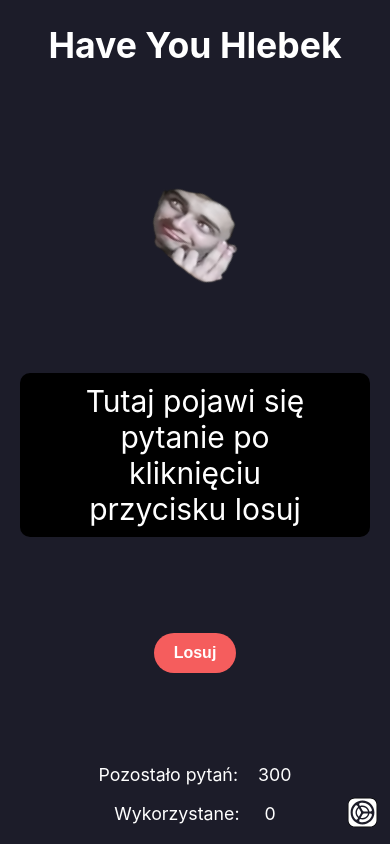
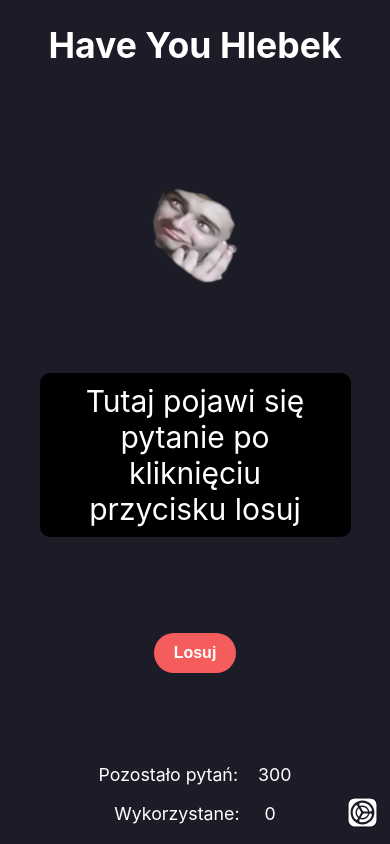
Before and after one commit to cichowlasp/haveYouHlebek, a React (Create React App) app: page / in a window 390 px wide. Built offline with nearby package versions, Linux system fonts and the light colour scheme.

Commit message:
updated some css to be more responsive

```diff
--- a/src/components/App.css
+++ b/src/components/App.css
@@ -8,6 +8,7 @@
 
 .App {
 	text-align: center;
+	position: relative;
 	height: 100%;
 	min-height: 25em;
 }
@@ -32,10 +33,12 @@ p {
 	justify-content: center;
 	font-size: 1.5rem;
 	align-items: center;
+	max-width: 100%;
 }
 .container {
 	min-height: 20vh;
-	width: 100vw;
+	height: max-content;
+	width: 90%;
 }
 .App-logo {
 	height: 5rem;
@@ -111,12 +114,13 @@ button:disabled {
 
 .settings-menu {
 	position: absolute;
-	top: 17%;
-	left: 10%;
+	top: 50%;
+	left: 50%;
+	transform: translate(-50%, -50%);
 	background-color: var(--color-background-dark);
 	color: var(--color-font);
 	border-radius: 20px;
-	width: 80vw;
+	width: 80%;
 	padding-bottom: 1rem;
 	box-shadow: rgba(0, 0, 0, 0.25) 0px 54px 55px,
 		rgba(0, 0, 0, 0.12) 0px -12px 30px, rgba(0, 0, 0, 0.12) 0px 4px 6px,
```
